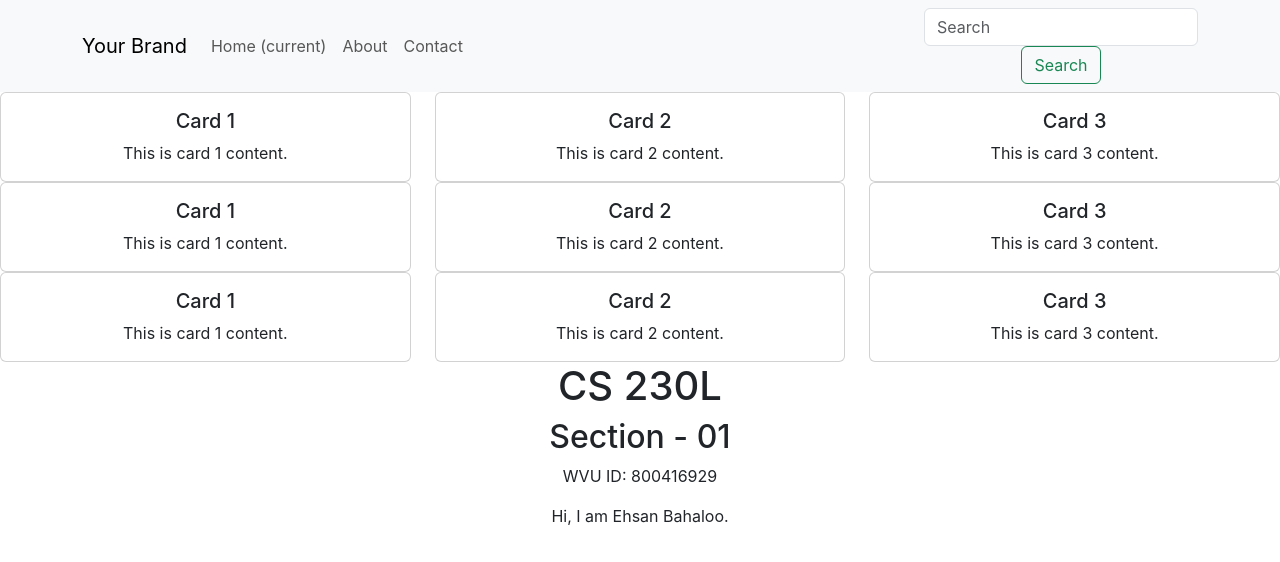
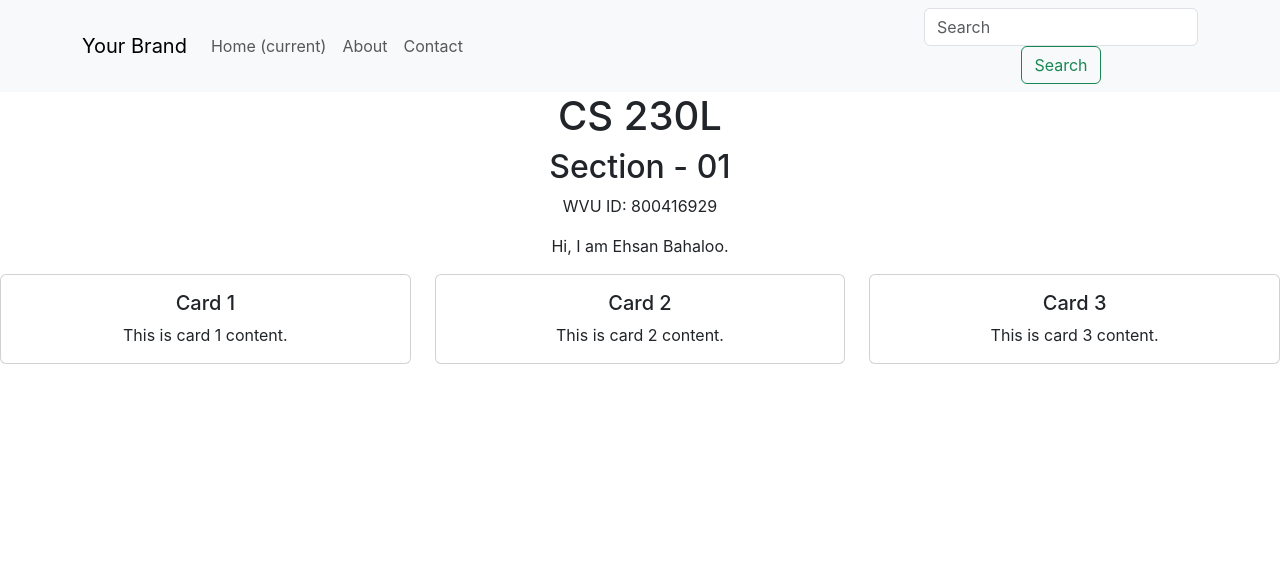
Before and after one commit to ebahaloowvu/CS230L7, a React (Create React App) app: page / in a window 1280 px wide. Shown: the top 562 px of the page. Built offline with nearby package versions, Linux system fonts and the light colour scheme; the HTML template or start-up script is replaced by a standard one.

Commit message:
Update App.js

```diff
--- a/src/App.js
+++ b/src/App.js
@@ -6,16 +6,16 @@ import Card from "./Card";
 function App() {
   return (
     <div className="App">
+
       <Navbar />
-      <div className="card-container">
-        <Card title="Card 1" content="Content for Card 1" />
-        <Card title="Card 2" content="Content for Card 2" />
-        <Card title="Card 3" content="Content for Card 3" />
-      </div>
-      <h1>CS 230L</h1>
+    <h1>CS 230L</h1>
         <h2>Section - 01</h2>
         <p>WVU ID: 800416929</p>
         <p>Hi, I am Ehsan Bahaloo.</p>
+      <div className="card-container">
+        <Card title="Card 1" content="Content for Card 1" />
+      </div>
+
     </div>
   );
 }
```
